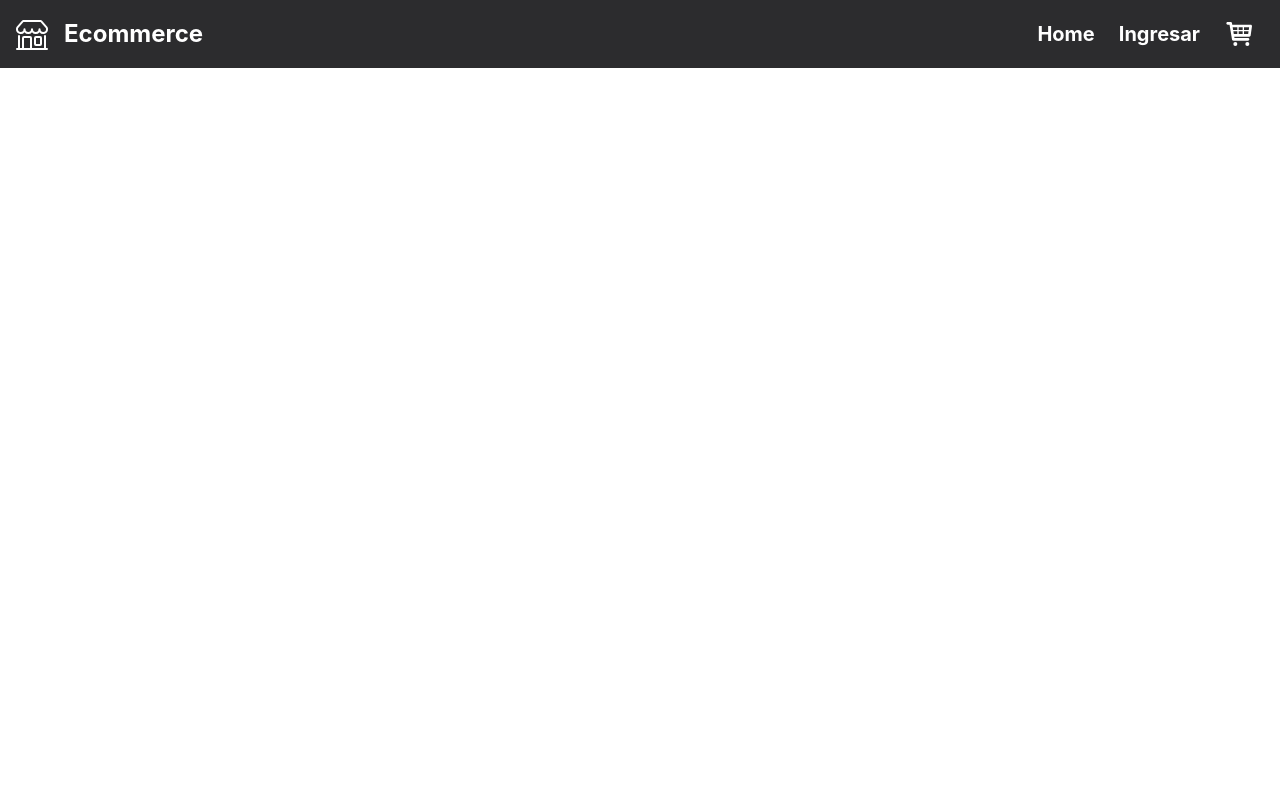
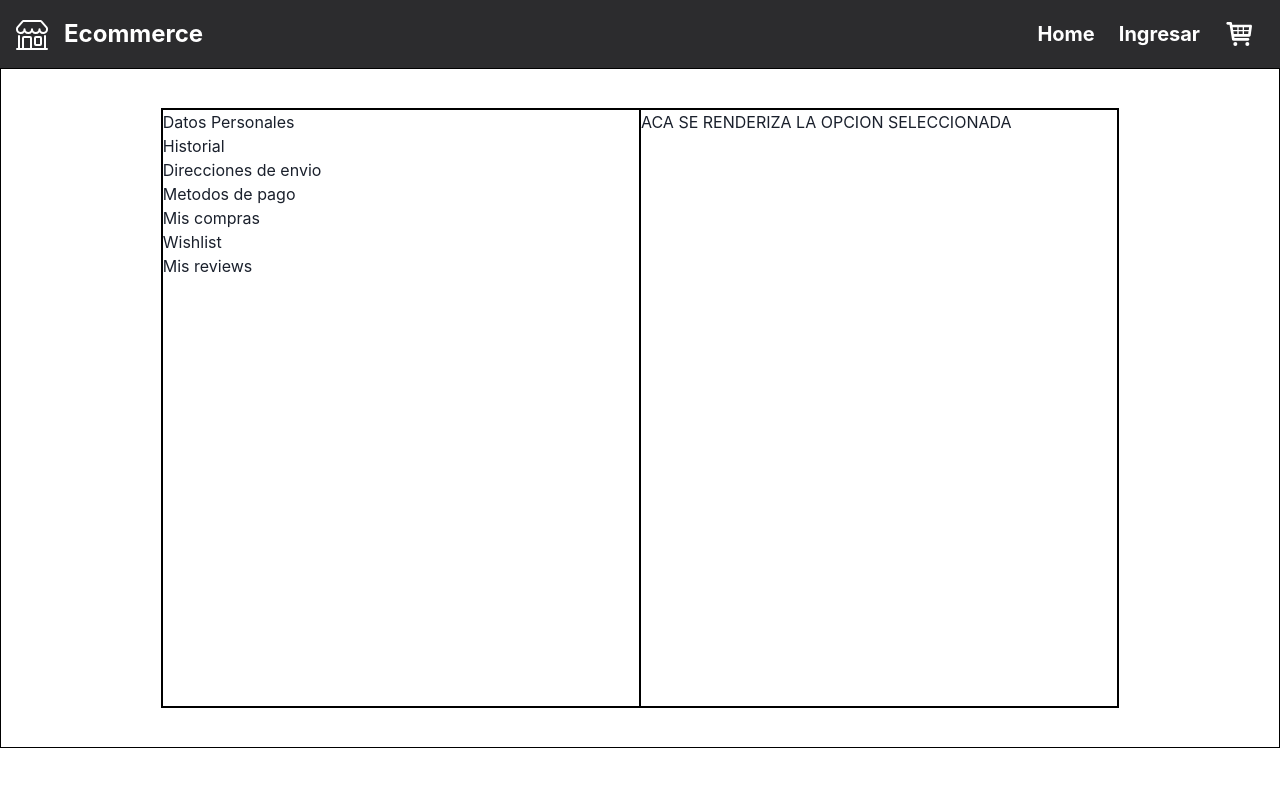
Before and after one commit to federicoacuna/soyHenryWebFT23b-G01-PF, a React (Create React App) app in the folder client/: page /perfil in a window 1280 px wide. Shown: the top 786 px of the page. Built offline with nearby package versions, Linux system fonts and the light colour scheme; no server answers.

Commit message:
feat(client): created new page Perfil his structure

```diff
--- a/client/src/App.js
+++ b/client/src/App.js
@@ -7,6 +7,7 @@ import UsersHome from './pages/UsersHome'
 import Cart from './pages/Cart'
 import ProductDetail from './pages/ProductDetail'
 import Addresses from './pages/Addresses'
+import Perfil from './pages/Perfil'
 import './App.css'
 
 import { app } from './config/firebase-config' //eslint-disable-line
@@ -45,6 +46,7 @@ function App () {
         <Route exact path='/productDetail/:id' element={<ProductDetail />} />
         <Route exact path='/payment' element={<Payment />} />
         <Route exact path='/addresses' element={<Addresses />} />
+        <Route exact path='/perfil' element={<Perfil />} />
       </Routes>
     </div>
   )
--- /dev/null
+++ b/client/src/components/PerfilContainer/index.js
@@ -0,0 +1,26 @@
+import React from 'react'
+import s from './index.module.css'
+
+export default function PerfilContainer () {
+  return (
+    <div className={s.container}>
+      <div className={s.navbarColumn}>
+        <nav>
+          <ul>
+            <li>Datos Personales</li>
+            <li>Historial</li>
+            <li>Direcciones de envio</li>
+            <li>Metodos de pago</li>
+            <li>Mis compras</li>
+            <li>Wishlist</li>
+            <li>Mis reviews</li>
+          </ul>
+
+        </nav>
+      </div>
+      <div className={s.renderComponent}>
+        ACA SE RENDERIZA LA OPCION SELECCIONADA
+      </div>
+    </div>
+  )
+}
--- /dev/null
+++ b/client/src/components/PerfilContainer/index.module.css
@@ -0,0 +1,20 @@
+.container{
+    width: 75%;
+    height: 75vh;
+    border: 1px solid black;
+    display: flex;
+    justify-content: space-between;
+    align-items: flex-start;
+}
+
+.container .navbarColumn {
+    width: 50%;
+    height: 100%;
+    border: 1px solid black;
+}
+
+.container .renderComponent {
+    width: 50%;
+    height: 100%;
+    border: 1px solid black;
+}
--- /dev/null
+++ b/client/src/pages/Perfil/index.js
@@ -0,0 +1,9 @@
+import React from 'react'
+import PerfilContainer from '../../components/PerfilContainer'
+import s from './index.module.css'
+
+export default function Perfil () {
+  return (
+    <div className={s.container}><PerfilContainer /></div>
+  )
+}
--- /dev/null
+++ b/client/src/pages/Perfil/index.module.css
@@ -0,0 +1,7 @@
+.container{
+    height: 85vh;
+    border: 1px solid black;
+    display: flex;
+    justify-content: center;
+    align-items: center;
+}
```
